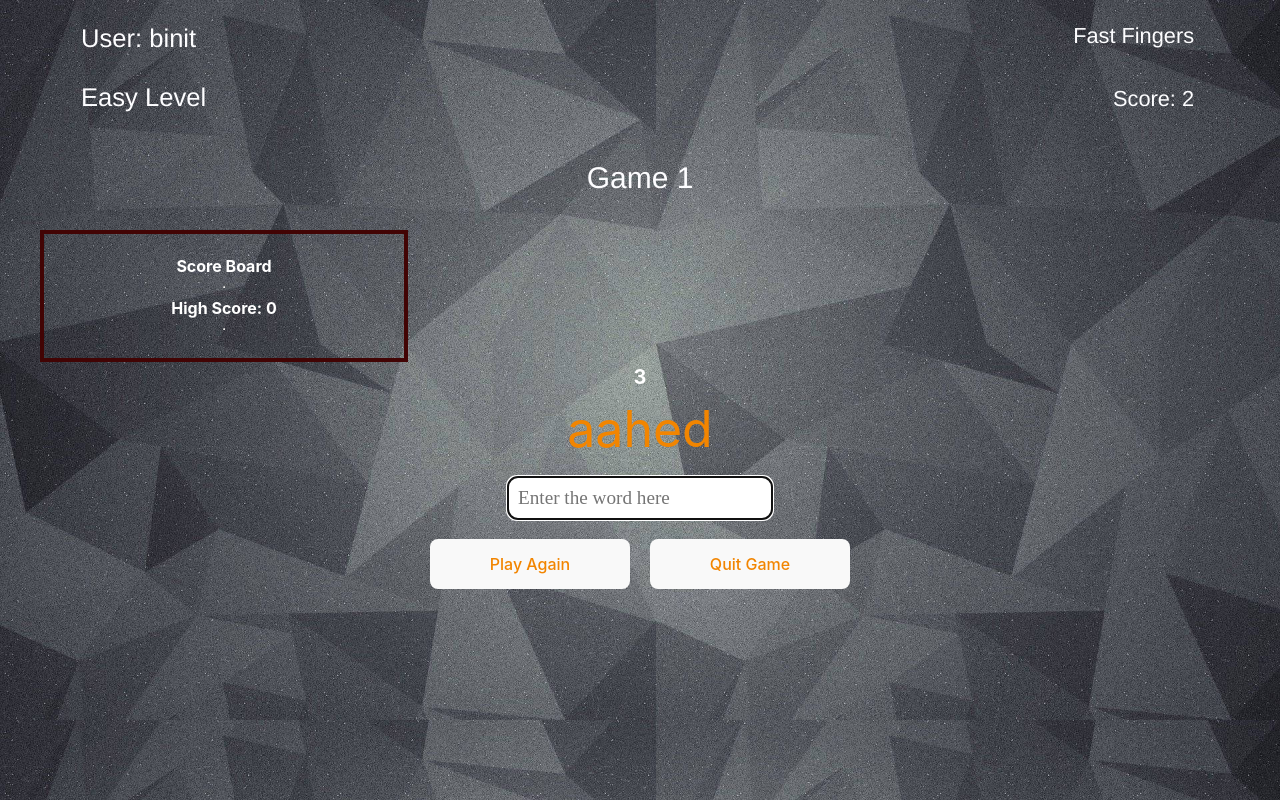
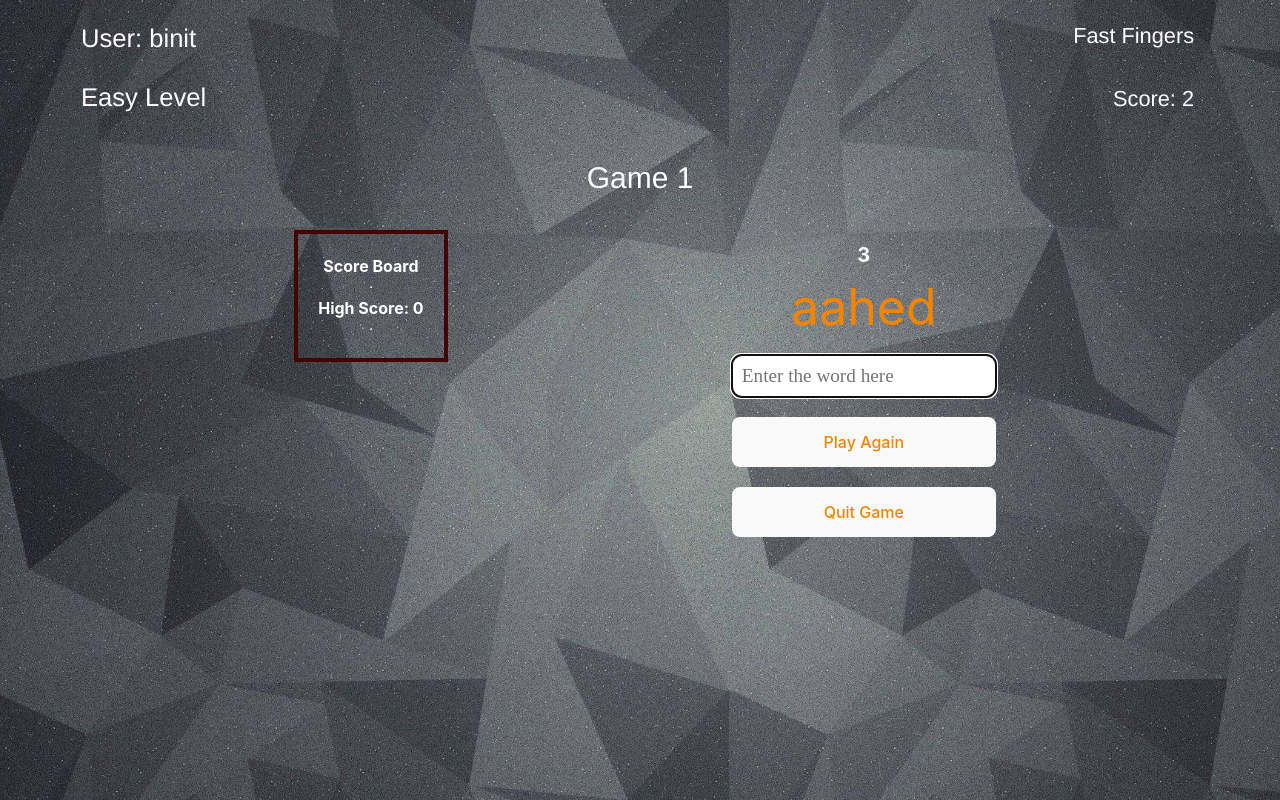
Before and after one commit to BINIT-Nayak/fast-finger, a React (Vite) app: page / in a window 1280 px wide. Both pictures are taken after a click on the button "Start Game". Built offline with nearby package versions, Linux system fonts and the light colour scheme.

Commit message:
change 1

```diff
--- a/src/App.css
+++ b/src/App.css
@@ -47,7 +47,9 @@
 
 body{
   background-color: #797d81;
-
+  background-image: url('./images/background1.jpg');
+  background-repeat: repeat;
+  background-size: cover;
 }
 
 
@@ -164,7 +166,7 @@ button:active {
 
 .scoreboard{
   display: flex;
-  width: 25vw;
+  width: max-content;
   height: max-content;
   margin: 10px 0px 0px 40px;
   flex-direction: column;
@@ -189,3 +191,26 @@ button:active {
   font-size: 50px;
   color: #f28500;
 }
+
+.mainwindow{
+  /* background-image: url('./images/background.jpg');
+  background-repeat: repeat;
+  background-size: contain; */
+  display: flex;
+  justify-content:space-evenly;
+
+}
+
+.gamewindow{
+
+  display: flex;
+  padding: 20px;
+  flex-direction: column;
+}
+
+@media screen and (max-width:550px) {
+  .mainwindow{
+    display: block;
+    background-color:#797d81;
+  }
+}
--- a/src/components/gamepage.jsx
+++ b/src/components/gamepage.jsx
@@ -5,18 +5,18 @@ import easydata from "../assets/easyWords.json";
 import mediumdata from "../assets/mediumWords.json";
 import harddata from "../assets/hardWords.json";
 
-const page = (props) => {
+const page = () => {
   const location = useLocation();
   let level = location.state.level;
   let difficultyfactor = 1.5;
-  let[iter, setiter]=useState(1);
+  let [iter, setiter] = useState(1);
   const [gameover, setgameover] = useState(false);
   const [counter, setCounter] = useState(0);
   let [wordcounter, setwordcounter] = useState(5);
   const [enteredWord, setEnteredWord] = useState("");
   const [givenWord, setgivenWord] = useState(mediumdata[0]);
   const [stop, setStop] = useState(false);
-  const [scoredata, setscoredata]=useState([]);
+  const [scoredata, setscoredata] = useState([]);
 
   if (level == "Easy") difficultyfactor = 1;
   else if (level == "Medium") difficultyfactor = 1.5;
@@ -33,51 +33,53 @@ const page = (props) => {
 
   useEffect(() => {
     const interval = setInterval(() => {
-      if(stop) {
+      if (stop) {
         clearInterval(interval);
         return;
       }
 
-      setCounter(counter => counter + 1);
-    }, 1000);
-
-    return () => clearInterval(interval);
-  }, [stop]);
-
-
-  useEffect(() => {
-    const interval = setInterval(() => {
-      if(stop) {
-        clearInterval(interval);
-        return;
-      }
-
-      setwordcounter(wordcounter => wordcounter - 1);
+      setCounter((counter) => counter + 1);
     }, 1000);
 
     return () => clearInterval(interval);
   }, [stop]);
 
   useEffect(() => {
-    if(wordcounter <=0) {
+    const interval = setInterval(() => {
+      if (stop) {
+        clearInterval(interval);
+        return;
+      }
+
+      setwordcounter((wordcounter) => wordcounter - 1);
+    }, 1000);
+
+    return () => clearInterval(interval);
+  }, [stop]);
+
+  useEffect(
+    () => {
+      if (wordcounter <= 0) {
         setStop(true);
         setgameover(true);
       }
 
-    if(gameover==true){
-      setscoredata([...scoredata, {iter, counter}]);
+      if (gameover == true) {
+        setscoredata([...scoredata.slice(-10), { iter, counter }]);
         // console.log(scoredata);
-      document.querySelector('.timer').style.visibility="hidden";
-      document.querySelector('#enteruserword').style.visibility="hidden";
-      document.querySelector('#givenword').style.color="#ffbf00";
-      document.querySelector('#givenword').innerHTML=counter;
-
+        document.querySelector(".timer").style.visibility = "hidden";
+        document.querySelector("#enteruserword").style.visibility = "hidden";
+        document.querySelector("#givenword").style.color = "#ffbf00";
+        document.querySelector("#givenword").innerHTML = counter;
       }
-  }, [wordcounter], [counter]);
+    },
+    [wordcounter],
+    [counter]
+  );
 
   function randomword() {
     // console.log(level);
-    document.querySelector('#givenword').style.color="#ffbf00";
+    document.querySelector("#givenword").style.color = "#ffbf00";
     if (level == "Easy") {
       const i = Math.floor(Math.random() * Object.keys(easydata).length);
       setgivenWord(easydata[i]);
@@ -100,41 +102,52 @@ const page = (props) => {
   function handlematch(e) {
     setEnteredWord(e.target.value);
 
+
     if (enteredWord.trim().toLowerCase() === givenWord.toLowerCase()) {
-      document.querySelector("#givenword").style.color="green";
+      document.querySelector("#givenword").style.color = "green";
       setEnteredWord("");
       randomword();
       // console.log("Match!");
     } else {
-      document.querySelector("#givenword").style.color="red";
-      if(wordcounter<=0)
-      {
-        setscoredata([...scoredata, {iter, counter}]);
-      document.querySelector('.timer').style.visibility="hidden";
-      document.querySelector('#enteruserword').style.visibility="hidden";
-      document.querySelector('#givenword').style.color="#ffbf00";
-      document.querySelector('#givenword').innerHTML=counter;
+      document.querySelector("#givenword").style.color = "red";
+      if (wordcounter <= 0) {
+        setscoredata([...scoredata, { iter, counter }]);
+        document.querySelector(".timer").style.visibility = "hidden";
+        document.querySelector("#enteruserword").style.visibility = "hidden";
+        document.querySelector("#givenword").style.color = "#ffbf00";
+        document.querySelector("#givenword").innerHTML = counter;
       }
 
       // console.log("No match!");
     }
   }
 
-  function playagain(){
-    setiter(iter+1);
+  function playagain() {
+    setiter(iter + 1);
     setEnteredWord("");
     setCounter(0);
     setStop(false);
     setgameover(false);
-    document.querySelector('.timer').style.visibility="visible";
-    document.querySelector('#enteruserword').style.visibility="visible";
-    document.querySelector('#enteruserword').focus();
+    setscoredata([...scoredata.slice(-10), { iter, counter }]);
+    scoredata.map((element, index) => {
+      let max = 0;
+      if (element.counter > max) {
+        max = element.counter;
+        document.getElementById("highscore").innerHTML = `High score: ${max} `;
+      }
+      return (
+        <div>
+          Game {element.iter}: {element.counter}{" "}
+        </div>
+      );
+    });
+    document.querySelector(".timer").style.visibility = "visible";
+    document.querySelector("#enteruserword").style.visibility = "visible";
+    document.querySelector("#enteruserword").focus();
     randomword();
     // randomword()
     // <Link to='/gamepage'></Link>
     // window.location.href = "/gamepage"
-
-
   }
 
   return (
@@ -142,7 +155,7 @@ const page = (props) => {
       className="background"
       style={{
         backgroundImage: `url(${backgroundImage})`,
-        backgroundSize: "contain",
+        backgroundSize: "cover",
         backgroundRepeat: "repeat",
       }}
     >
@@ -165,22 +178,23 @@ const page = (props) => {
         <hr />
         <div id="highscore">High Score: 0 </div>
         <hr />
-          {
-            scoredata.map((element, index)=>{
-              let max=0;
-                if(element.counter>max){
-                max=element.counter;
-                document.getElementById("highscore").innerHTML=`High score: ${max} `;
+        {scoredata.map((element, index) => {
+          let max = 0;
+          if (element.counter > max) {
+            max = element.counter;
+            document.getElementById(
+              "highscore"
+            ).innerHTML = `High score: ${max} `;
           }
-              return(
-                <div>Game {element.iter}: {element.counter} </div>
-
-
-              )
-            })
-          }
+          return (
+            <div>
+              Game {element.iter}: {element.counter}{" "}
+            </div>
+          );
+        })}
       </div>
 
+      <div className="gamewindow">
         <div className="timer">{wordcounter}</div>
         <p id="givenword">{givenWord}</p>
         <input
@@ -191,16 +205,19 @@ const page = (props) => {
           onChange={handlematch}
           autoFocus
         />
-      </div>
-      {/* <button onClick={()=>checkMatch()}> </button> */}
 
-      <button id="enter" onClick={()=>playagain()}>
+<button id="enter" onClick={() => playagain()}>
         Play Again
       </button>
       <button id="enter" onClick={() => (window.location.href = "/")}>
         Quit Game
       </button>
       </div>
+      {/* <button onClick={()=>checkMatch()}> </button> */}
+
+
+    </div>
+    </div>
   );
 };
 
--- a/src/components/home.jsx
+++ b/src/components/home.jsx
@@ -25,11 +25,7 @@ const home=()=>{
     return(
         <div
       className="background"
-      style={{
-        backgroundImage: `url(${backgroundImage})`,
-        backgroundSize: "contain",
-        backgroundRepeat: "repeat",
-      }}
+
     >
       <img id='thumbnail' src={thumbnail} alt="Thumbnail of game" />
       <div className="title">Fast Finger</div>
```
Also changed, not shown: src/images/background2.jpg (added). Lines whose indentation alone changed are shown as unchanged.
